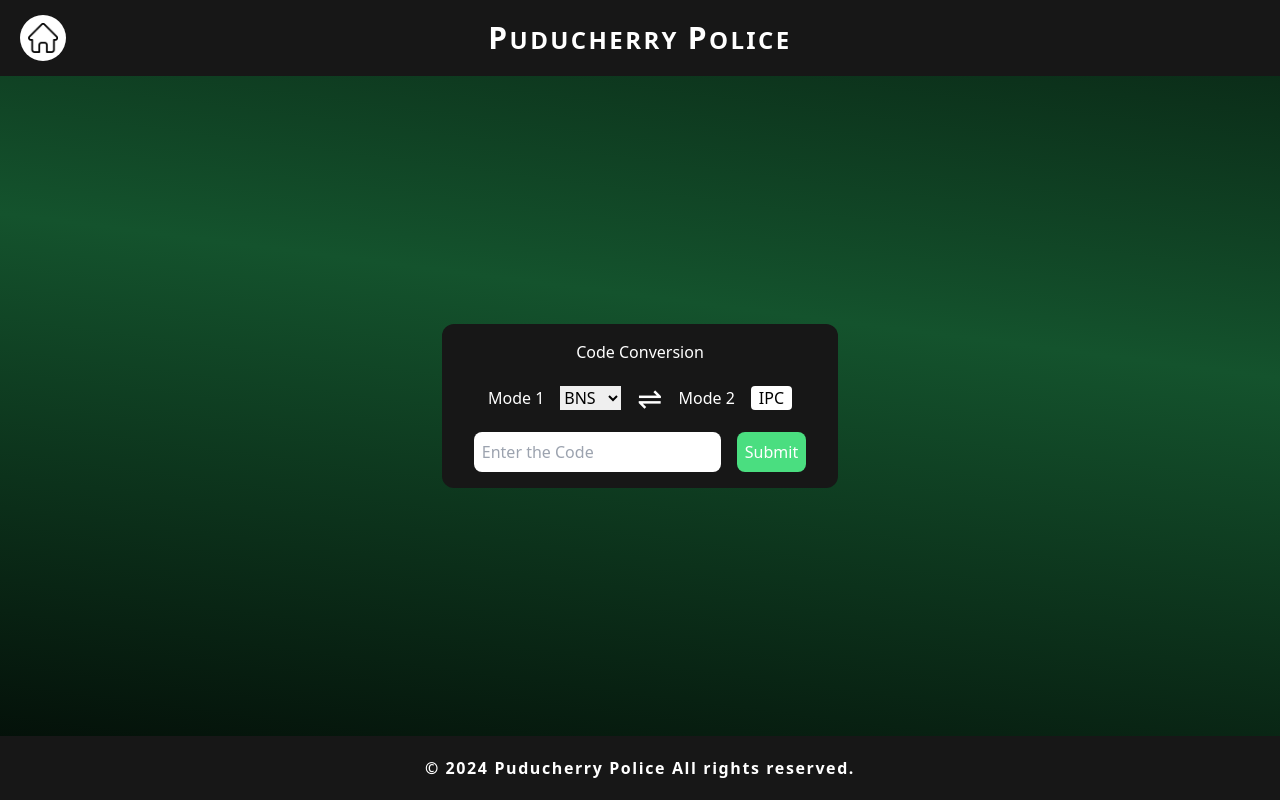
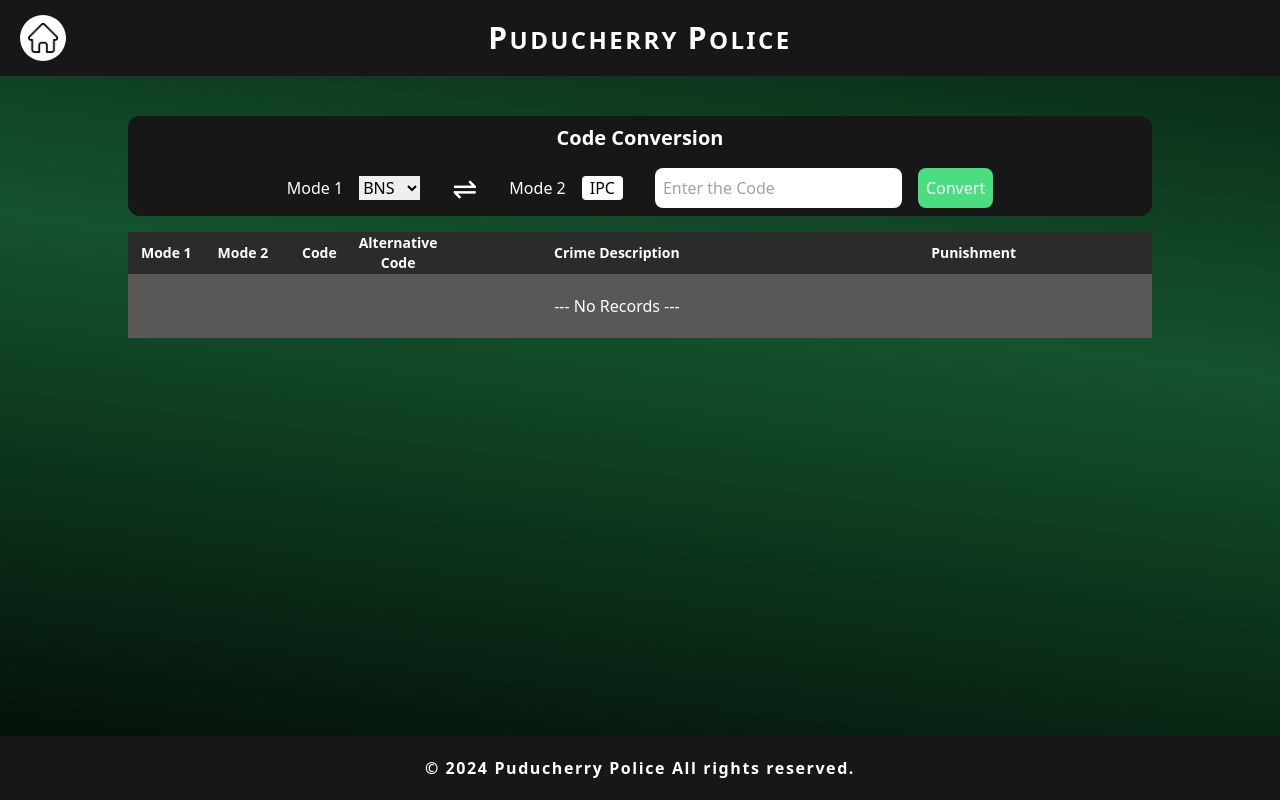
Before and after one commit to Shefaoudeen/Police_ChatBot, a React (Vite) app: page /conversion in a window 1280 px wide. Built offline with nearby package versions, Linux system fonts and the light colour scheme.

Commit message:
mode 1 and 3

```diff
--- a/index.html
+++ b/index.html
@@ -5,6 +5,12 @@
     <link rel="icon" type="image/svg+xml" href="/pp-logo.png" />
     <meta name="viewport" content="width=device-width, initial-scale=1.0" />
     <title>PY - JAC</title>
+    <style>
+      html {
+        scroll-behavior: smooth;
+        overflow-x: clip;
+      }
+    </style>
   </head>
   <body>
     <div id="root"></div>
--- /dev/null
+++ b/src/Data/BNSS.js
@@ -0,0 +1,18 @@
+export const BNSS = [
+  {
+    Section: "BNSS Section 35 to 79",
+    Section_id: "2.1",
+  },
+  {
+    Section: "BNSS Section 84 to 129",
+    Section_id: "2.2",
+  },
+  {
+    Section: "BNSS Section 130 to 216",
+    Section_id: "2.3",
+  },
+  {
+    Section: "BNSS Section 217 to 482",
+    Section_id: "2.4",
+  },
+];
--- a/src/Pages/Conversion.jsx
+++ b/src/Pages/Conversion.jsx
@@ -1,34 +1,24 @@
 import React, { useEffect, useState } from "react";
-import { chatBotImg, user } from "../assets";
 
 const Conversion = () => {
   const modes = ["BNS", "IPC", "BNSS", "CRPC", "BSA", "IEA"];
-  const [modeNo, setModeNo] = useState(1);
+  const [modeNo1, setModeNo1] = useState(1);
   const [mode2, setMode2] = useState(2);
   const [code, setCode] = useState("");
-
-  const [lawDescripiton, setLawDescription] = useState(
-    "Enter the Code in the above tab"
-  );
-  const [punishmentDescription, setPunishmentDescription] = useState(
-    "Enter the Code in the above tab"
-  );
-
   const [responses, SetResponse] = useState([]);
-
   const [submitted, SetSubmitted] = useState(false);
 
   useEffect(() => {
-    console.log(modeNo);
-    if (modeNo % 2 == 0) {
-      setMode2(modeNo - 1);
-    } else if (modeNo % 2 == 1) {
-      setMode2(modeNo + 1);
+    console.log(modeNo1);
+    if (modeNo1 % 2 == 0) {
+      setMode2(modeNo1 - 1);
+    } else if (modeNo1 % 2 == 1) {
+      setMode2(modeNo1 + 1);
     }
     console.log(mode2);
-  }, [modeNo]);
+  }, [modeNo1]);
 
-  const handleSumbitButton = (que) => {
+  const handleSumbitButton = () => {
     if (code === "") {
       alert("Enter the Code Field");
       return;
@@ -36,28 +26,26 @@
     SetSubmitted(true);
     console.log(submitted);
     SetResponse([
+      {
+        mode1: modes[modeNo1 - 1],
+        mode2: modes[mode2 - 1],
+        code: code,
+        alternative_code: `100`,
+        Crime_description: `Lorem ipsum dolor sit amet consectetur, adipisicing elit. Voluptatibus vel voluptatum eius, quibusdam, non at doloremque exercitationem perferendis facere itaque rem sequi veritatis quo consequuntur incidunt vitae, omnis amet! Culpa.`,
+        Punishment: `Lorem ipsum dolor sit amet consectetur, adipisicing elit. Voluptatibus vel voluptatum eius, quibusdam, non at doloremque exercitationem perferendis facere itaque rem sequi veritatis quo consequuntur incidunt vitae, omnis amet! Culpa.`,
+      },
       ...responses,
-      {
-        question: que,
-        currentMode: modes[modeNo - 1],
-        nextMode: modes[mode2 - 1],
-        alternative_code:
-          "Lorem ipsum dolor sit amet consectetur adipisicing elit. Quisquam quia dicta explicabo iusto aut ad nisi eaque deserunt corporis aperiam cum, repellat consequatur nostrum non nulla deleniti culpa ratione dolorum!",
-        law: "Lorem ipsum dolor sit amet consectetur adipisicing elit. Quisquam quia dicta explicabo iusto aut ad nisi eaque deserunt corporis aperiam cum, repellat consequatur nostrum non nulla deleniti culpa ratione dolorum!",
-        punishment:
-          "Lorem ipsum dolor sit amet consectetur adipisicing elit. Quisquam quia dicta explicabo iusto aut ad nisi eaque deserunt corporis aperiam cum, repellat consequatur nostrum non nulla deleniti culpa ratione dolorum!",
-      },
     ]);
   };
 
   const swapMode = () => {
-    setModeNo(mode2);
+    setModeNo1(mode2);
   };
 
   return (
-    <div className="flex justify-center items-center w-full  relative py-10">
+    <div className="flex justify-center  w-full  relative py-10">
       <div className="absolute w-screen h-full">
-        <div className="absolute right-10 bottom-10">
+        <div className="absolute right-20 bottom-20">
           <button
             className={`bg-green-400 p-2  rounded-lg ${
               submitted ? "" : "hidden"
@@ -65,7 +53,7 @@
             onClick={() => {
               SetResponse([]);
               SetSubmitted(false);
-              setModeNo(1);
+              setModeNo1(1);
               setCode("");
             }}
           >
@@ -73,19 +61,19 @@
           </button>
         </div>
       </div>
-      <div className="flex flex-col gap-20 max-w-[50%] items-center">
-        <div className="bg-[#171717] px-8 py-4 rounded-xl flex flex-col items-center gap-4 w-min sticky top-[50px]">
-          <h1>Code Conversion</h1>
-          <div className="flex items-center gap-4">
+      <div className="flex flex-col gap-4 max-w-[80%] min-w-[80%] items-center">
+        <div className="bg-[#171717] px-8 py-2 rounded-xl flex flex-col items-center gap-4 w-full sticky top-[50px]">
+          <h1 className="text-xl font-bold">Code Conversion</h1>
+          <div className="flex items-center gap-8">
             <div className="flex gap-4 items-center">
               <label>Mode 1</label>
               <select
                 name="code1"
                 id="code1"
                 className="text-black"
-                value={modeNo}
+                value={modeNo1}
                 onChange={(e) => {
-                  setModeNo(parseInt(e.target.value));
+                  setModeNo1(parseInt(e.target.value));
                 }}
               >
                 <option value="1">BNS</option>
@@ -107,7 +95,6 @@
                 {modes[mode2 - 1]}
               </div>
             </div>
-          </div>
             <div className="flex gap-4">
               <input
                 type="text"
@@ -120,49 +107,51 @@
               />
               <button
                 className="bg-green-400 p-2  rounded-lg"
-              onClick={() => handleSumbitButton(code, modeNo)}
+                onClick={() => handleSumbitButton()}
               >
-              Submit
-            </button>
-          </div>
-        </div>
-        {/*chat type */}
-        {submitted === true
-          ? responses.map((ele, ind) => (
-              <div className="flex flex-col w-[50vw] gap-4">
-                <div className="flex flex-col w-full gap-4">
-                  <div className=" flex justify-end  gap-4 items-end ">
-                    <div className="bg-[#171717] rounded-l-3xl rounded-tr-3xl p-4">
-                      {ele.question} code in {ele.currentMode}
-                    </div>
-                    <img
-                      src={user}
-                      alt=""
-                      className="max-w-[50px] max-h-[50px] min-w-[50px] min-h-[50px] object-contain p-2 bg-[#4b4b4b] rounded-full overflow-hidden"
-                    />{" "}
-                  </div>
-                  <div className="flex justify-start items-end gap-4 max-w-[80%]">
-                    <img
-                      src={chatBotImg}
-                      alt=""
-                      className="max-w-[50px] max-h-[50px] min-w-[50px] min-h-[50px] object-contain p-2 bg-[#4b4b4b] rounded-full overflow-hidden"
-                    />
-                    <div className="bg-[#171717] rounded-r-3xl rounded-tl-3xl p-4 flex flex-col gap-2">
-                      <h1>
-                        Alternative code in {ele.nextMode} -{" "}
-                        {ele.alternative_code}
-                      </h1>
-                      <h1>Description - {ele.law}</h1>
-                      <h1>Punishmet - {ele.punishment}</h1>
-                      <button className="bg-green-400 p-2 w-fit rounded-lg">
-                        Know More
+                Convert
               </button>
             </div>
           </div>
         </div>
+
+        <div className="flex flex-1 flex-col w-full">
+          <table
+            className={`text-center ${submitted ? "border-separate" : ""}`}
+          >
+            <tr className="bg-[#2b2b2b] text-sm">
+              <th className="w-[7.5%]">Mode 1</th>
+              <th className="w-[7.5%]">Mode 2</th>
+              <th className="w-[7.5%]">Code</th>
+              <th className="w-[7.5%]">Alternative Code</th>
+              <th className="w-[35%]">Crime Description </th>
+              <th className="w-[35%]">Punishment</th>
+            </tr>
+            {submitted ? (
+              responses.map((ele, index) => (
+                <tr className="text-center w-full bg-[#5a5757]" key={index}>
+                  <td className="">{ele?.mode1}</td>
+                  <td className="">{ele?.mode2}</td>
+                  <td className="">{ele?.code}</td>
+                  <td className="py-5">{ele?.alternative_code}</td>
+                  <td className="px-4 py-2 text-justify">
+                    {ele?.Crime_description}
+                  </td>
+                  <td className="px-4 py-2 text-justify">{ele?.Punishment}</td>
+                </tr>
+              ))
+            ) : (
+              <tr className="bg-[#5a5757]">
+                <td></td>
+                <td></td>
+                <td></td>
+                <td></td>
+                <td className="py-5">--- No Records ---</td>
+                <td></td>
+              </tr>
+            )}
+          </table>
         </div>
-            ))
-          : null}
       </div>
     </div>
   );
--- a/src/Pages/KnowAll.jsx
+++ b/src/Pages/KnowAll.jsx
@@ -2,6 +2,7 @@
 import { arrow } from "../assets";
 import { Link } from "react-router-dom";
 import { BNS } from "../Data/BNS";
+import { BNSS } from "../Data/BNSS";
 
 const KnowAll = () => {
   const modesName = [
@@ -9,12 +10,13 @@
     "BHARATIYA NAGARIK SURAKSHA SANHITA (BNSS)",
     "BASIC SHIKSHA ADHIKARI (BSA)",
   ];
+  const modesSection = [BNS, BNSS, BNS];
 
   const [modeSeleted, setModeSelected] = useState(1);
 
   return (
-    <div className="flex justify-center items-center w-full py-10">
-      <div className="flex flex-col items-center gap-8 ">
+    <div className="flex justify-center  w-full py-10">
+      <div className="flex flex-col w-[75%] items-center gap-8 ">
         <h1 className="text-3xl poppins-regular">Important Sections</h1>
         <div className="flex gap-8">
           <button
@@ -42,23 +44,23 @@
             BSA
           </button>
         </div>
-        <div className="text-center">
+        <div className="text-center w-[75%]">
           <h1>
             <h1 className="font-bold text-xl pb-10">
               {modesName[modeSeleted - 1]}
             </h1>
           </h1>
-          <div className="grid grid-cols-3 gap-10  max-md:w-[90%] pb-10 px-[100px]">
-            {BNS.map((ele, ind) => (
+          <div className="flex flex-col gap-5 w-full max-md:w-[90%]">
+            {modesSection[modeSeleted - 1].map((ele, ind) => (
               <div
                 key={ind}
-                className="bg-[#292929] text-md max-md:text-sm p-4 transition-all duration-200
-          rounded-3xl flex gap-4 justify-between  items-center border hover:border-green-400"
+                className="bg-[#292929] text-xl max-md:text-sm p-5 transition-all duration-200
+          rounded-3xl flex justify-between items-center border hover:border-green-400"
               >
-                <h1 className="text-justify">{ele.Section}</h1>
+                <h1>{ele.Section}</h1>
                 <div className="bg-white hover:bg-green-400 cursor-pointer transition-all duration-200 rounded-full w-[30px] h-[30px] text-[#292929] flex justify-center items-center font-extrabold">
                   <Link to={`/bnsDetails/${ele.Section_id}`}>
-                    <img src={arrow} className="min-w-[30px]" />
+                    <img src={arrow} />
                   </Link>
                 </div>
               </div>
```
Also changed, not shown: 1 other file (tests, documents, lock files or other folders). Lines whose indentation alone changed are shown as unchanged.
